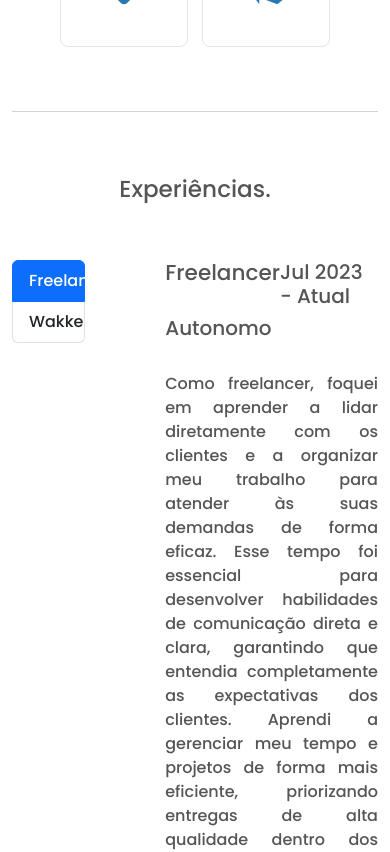
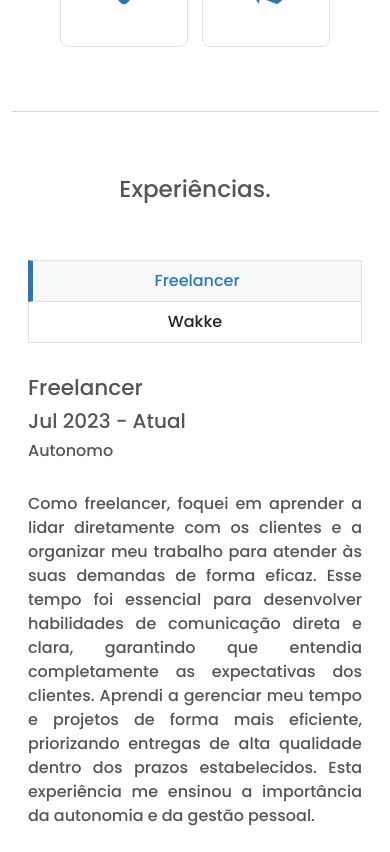
Before and after one commit to eaiigor/portifolio-igor-lima, an Angular app: page / in a window 390 px wide. Shown: the part 3020-3872 px from the top of the page. Built offline with nearby package versions, Linux system fonts and the light colour scheme.

Commit message:
Update experience component

```diff
--- a/src/app/components/experience/experience.component.html
+++ b/src/app/components/experience/experience.component.html
@@ -2,22 +2,22 @@
     <hr>
     <div class="d-flex flex-column justify-content-between align-items-center experience_py-3">
         <h3 class="pb-5">Experiências.</h3>
-        <div class="d-flex w-100">
-            <div class="w-20">
+        <div class="d-flex w-100 flex-responsive gap-3">
+            <div class="w-20 mb-3">
                 <div class="list-group" id="list-tab" role="tablist">
                     <a class="list-group-item list-group-item-action active" id="list-home-list" data-bs-toggle="list" href="#list-home" role="tab" aria-controls="list-home">Freelancer</a>
                     <a class="list-group-item list-group-item-action" id="list-profile-list" data-bs-toggle="list" href="#list-profile" role="tab" aria-controls="list-profile">Wakke</a>
                 </div>
             </div>
-            <div class="w-80" style="padding-left: 5rem;">
+            <div class="w-80">
                 <div class="tab-content" id="nav-tabContent">
                     <div class="tab-pane fade show active" id="list-home" role="tabpanel" aria-labelledby="list-home-list">
                         <div class="d-flex flex-column">
-                            <div class="d-flex justify-content-between">
+                            <div class="d-flex justify-content-between responsive-titles">
                                 <h4>Freelancer</h4>
                                 <h5>Jul 2023 - Atual</h5>
                             </div>
-                            <h5>Autonomo</h5>
+                            <h6>Autonomo</h6>
                             <p class="text-justify mt-4">
                                 Como freelancer, foquei em aprender a lidar diretamente com os clientes e a organizar meu trabalho para atender às suas demandas de forma eficaz. Esse tempo foi essencial para desenvolver habilidades de comunicação direta e clara, garantindo que entendia completamente as expectativas dos clientes. Aprendi a gerenciar meu tempo e projetos de forma mais eficiente, priorizando entregas de alta qualidade dentro dos prazos estabelecidos. Esta experiência me ensinou a importância da autonomia e da gestão pessoal.
                             </p>
@@ -25,7 +25,7 @@
                     </div>
                     <div class="tab-pane fade" id="list-profile" role="tabpanel" aria-labelledby="list-profile-list">
                         <div class="d-flex flex-column">
-                            <div class="d-flex justify-content-between">
+                            <div class="d-flex justify-content-between responsive-titles">
                                 <h4>Desenvolvedor II</h4>
                                 <h5>Jan 2022 - Jul 2023</h5>
                             </div>
--- a/src/app/components/experience/experience.component.scss
+++ b/src/app/components/experience/experience.component.scss
@@ -1,5 +1,5 @@
 .experience_py-3 {
-    padding: 3rem 0 3rem 0;
+    padding: 3rem 1rem 3rem 1rem;
 }
 
 .w-20 {
@@ -17,3 +17,38 @@
 .mt-4 {
     margin-top: 4rem;
 }
+
+.list-group {
+    border-radius: 0;
+}
+
+.list-group-item.active {
+    border-left: solid 5px #2978b5 !important;
+    border: solid 1px #dee2e6;
+    color: #2978b5;
+    background-color: #f8f9fa;
+    border-radius: 0;
+}
+
+@media screen and (max-width: 767px) {
+    .w-20,
+    .w-80 {
+      width: 100%;
+    }
+
+    .list-group {
+      flex-direction: column;
+    }
+
+    .list-group-item {
+      text-align: center;
+    }
+
+    .flex-responsive {
+        flex-direction: column;
+    }
+
+    .responsive-titles {
+        flex-direction: column !important;
+    }
+  }
```
